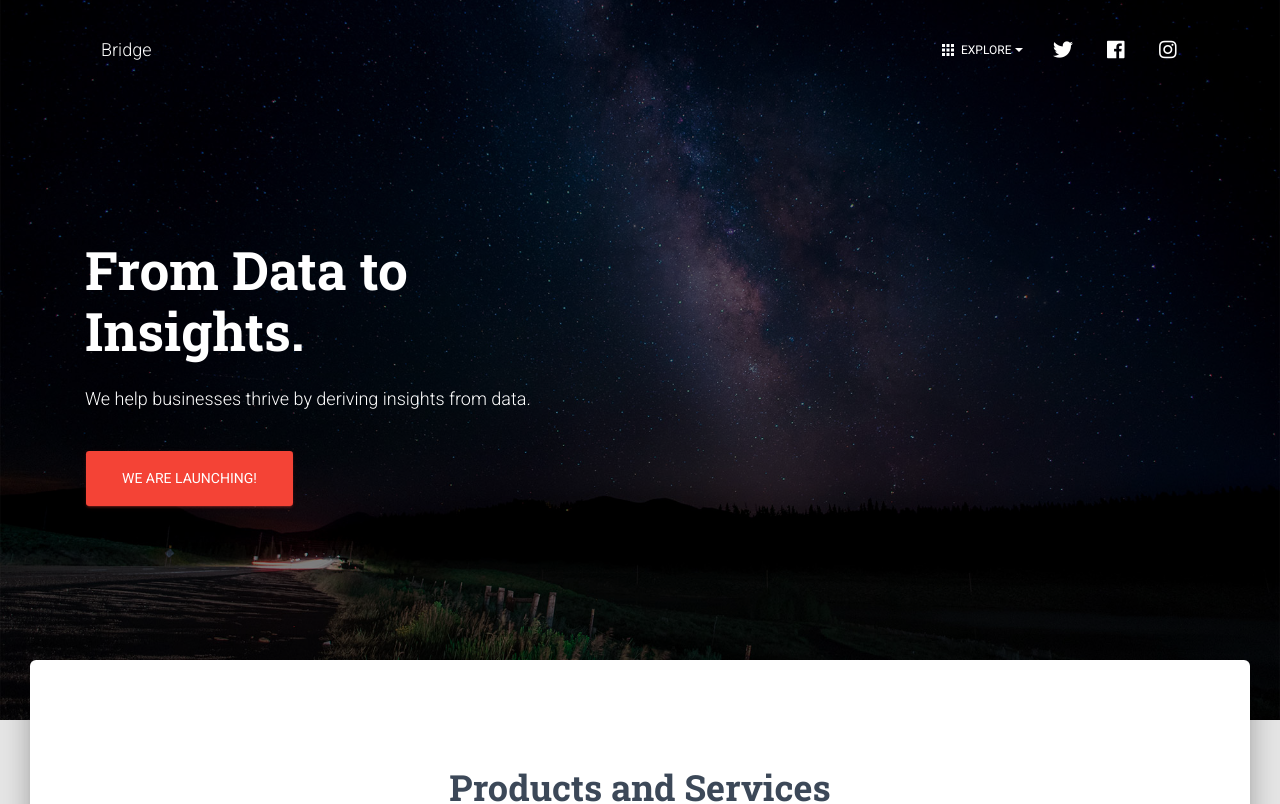
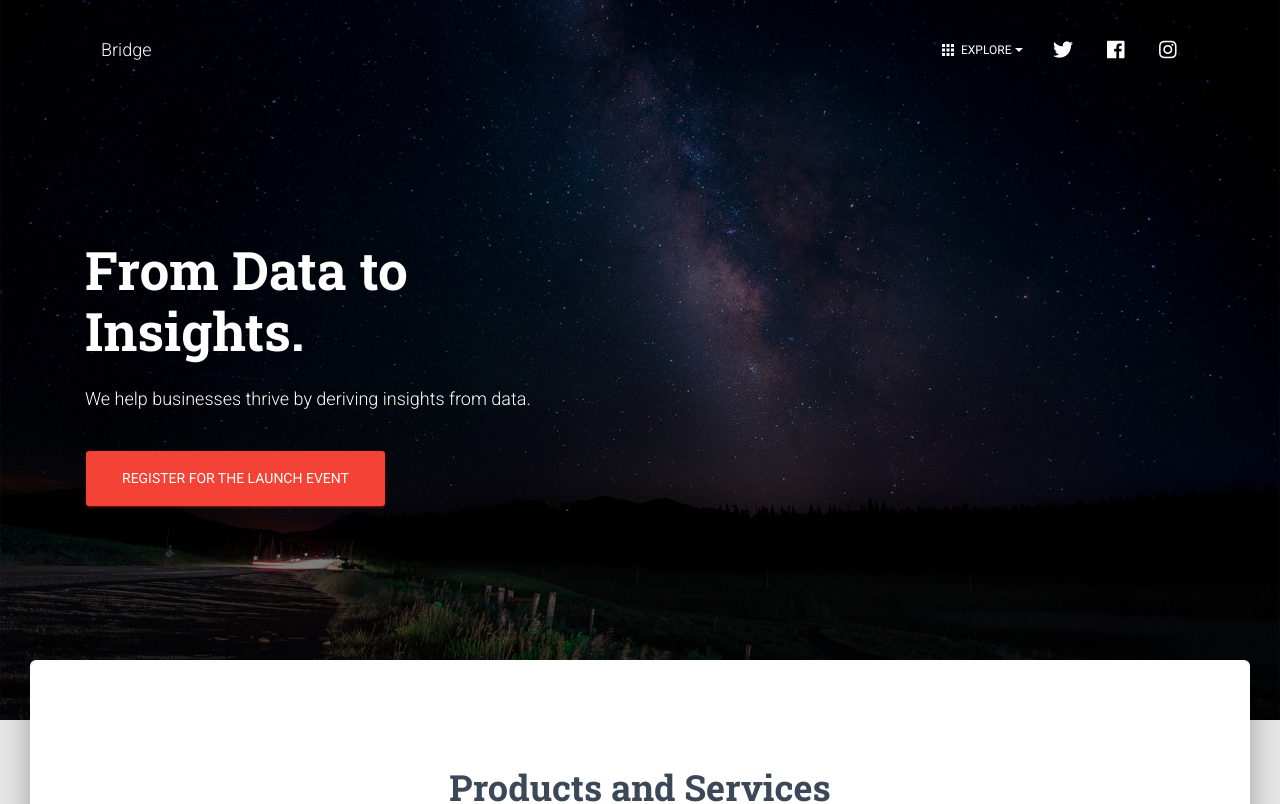
Before and after one commit to anabridge/anabridge-frontend, a React (Create React App) app in the folder bridge/: page / in a window 1280 px wide. Shown: the top 804 px of the page. Built offline with nearby package versions, Linux system fonts and the light colour scheme.

Commit message:
adding the registration link for the launch event

```diff
--- a/bridge/src/views/components/LandingPage/LandingPage.js
+++ b/bridge/src/views/components/LandingPage/LandingPage.js
@@ -51,9 +51,15 @@ export default function LandingPage(props) {
               <h1 className={classes.title}>From Data to Insights.</h1>
               <h4>We help businesses thrive by deriving insights from data.</h4>
               <br />
-              <Button color="danger" size="lg" href="" target="_blank" rel="noopener noreferrer">
+              <Button
+                color="danger"
+                size="lg"
+                href="https://docs.google.com/forms/d/e/1FAIpQLScJ4jMzhQXLao170kXeILx7DoAIkHJT3kvz7vHtG0ILrVHDSQ/viewform"
+                target="_blank"
+                rel="noopener noreferrer"
+              >
                 {/* <i className="fas fa-play" /> */}
-                We Are Launching!
+                Register for the Launch Event
               </Button>
             </GridItem>
           </GridContainer>
```
